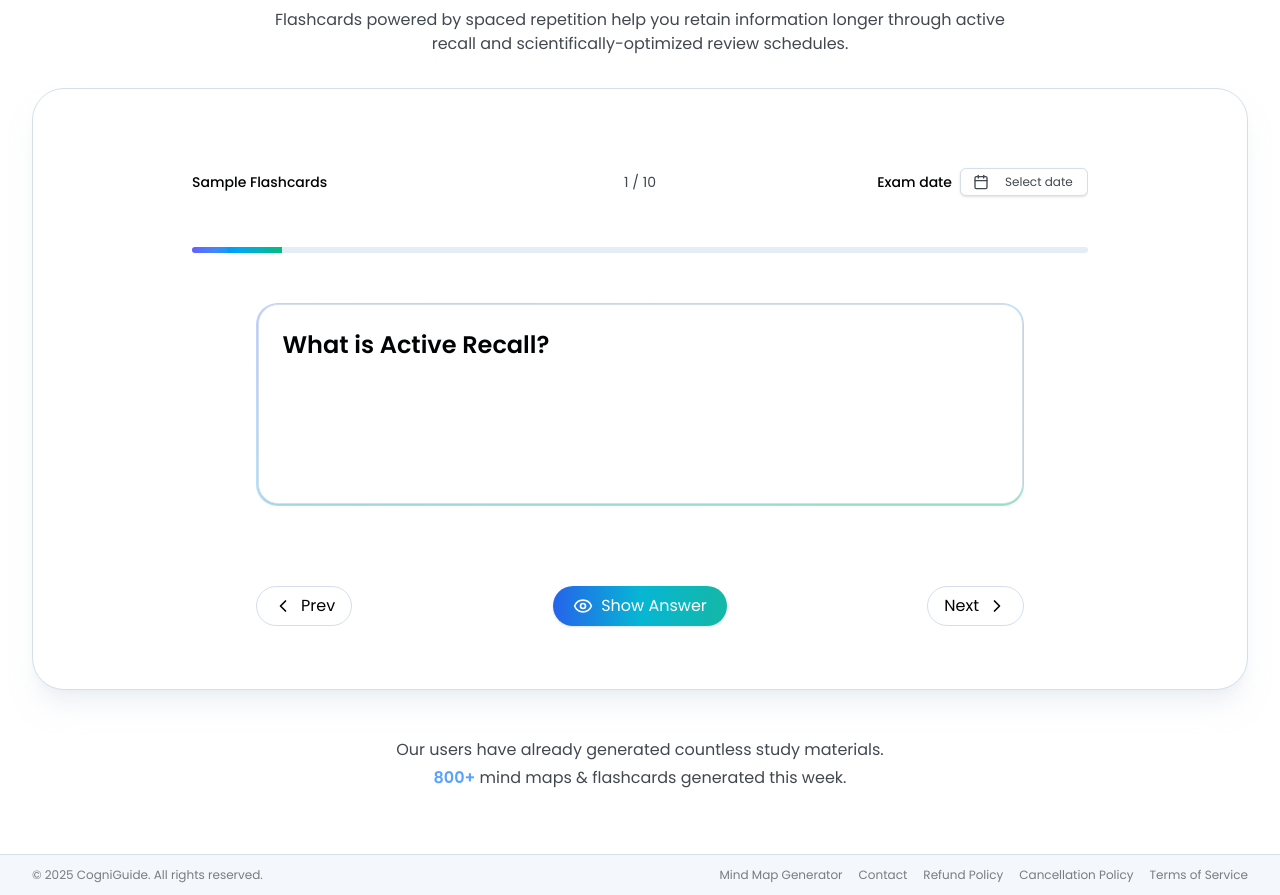
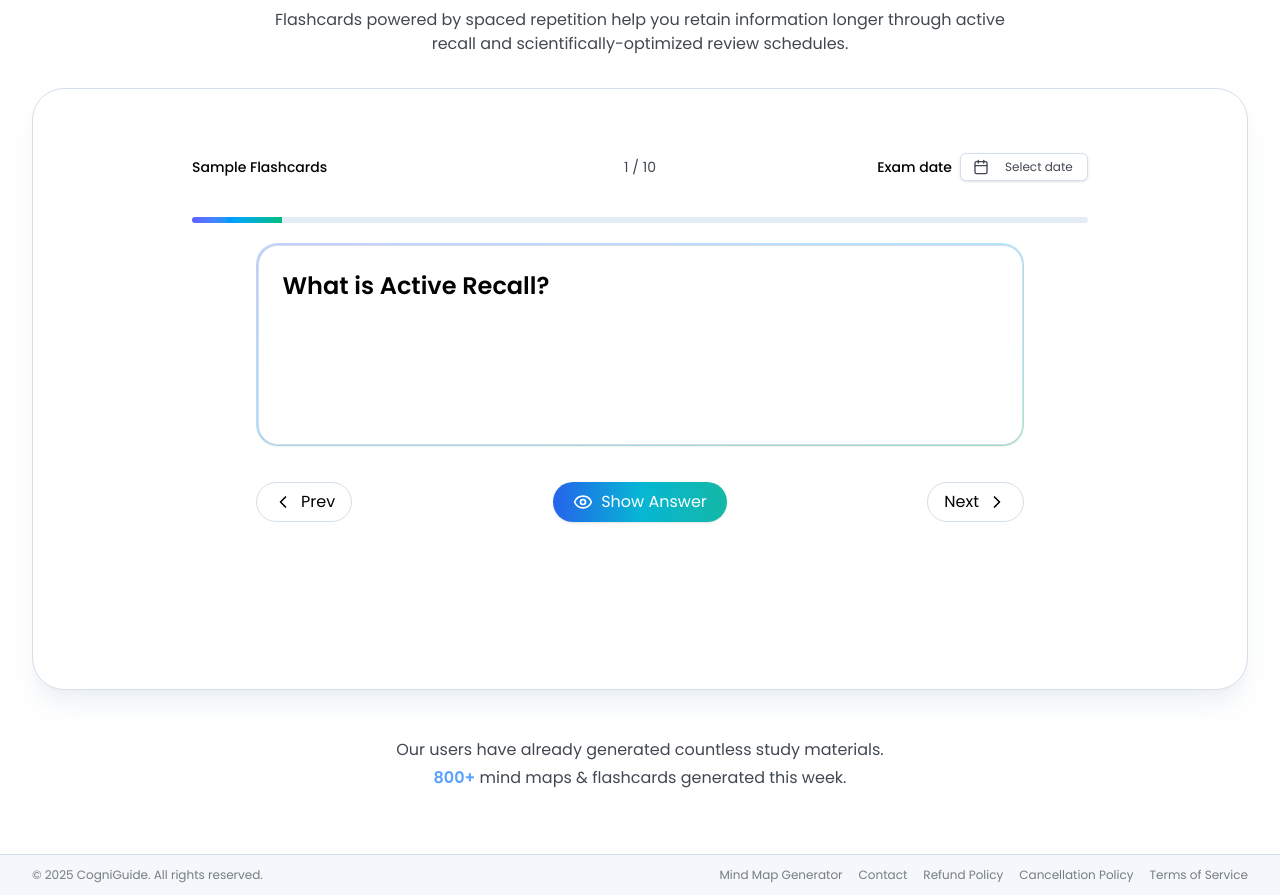
Before and after one commit to Led-adel-pilot/CogniGuide, a Next.js app: page / in a window 1280 px wide. Shown: the part 1636-2531 px from the top of the page. Built offline with nearby package versions, Linux system fonts and the light colour scheme; no server answers.

Commit message:
Try fix scroll on embedded card modal

```diff
--- a/components/FlashcardsModal.tsx
+++ b/components/FlashcardsModal.tsx
@@ -647,11 +647,13 @@ export default function FlashcardsModal({ open, title, cards, isGenerating = fal
       : 'You have finished this deck for now. For best results with spaced repetition, be sure to come back for future review sessions.';
 
     return (
-      <div className={`relative w-full h-full rounded-[1.5rem] flex flex-col overflow-hidden ${
-        isEmbedded
-          ? '!bg-transparent !border-0 !ring-0 !shadow-none'
-          : 'bg-background border border-border ring-1 ring-black/5 shadow-2xl'
-      }`}>
+      <div
+        className={`relative w-full rounded-[1.5rem] flex flex-col ${
+          isEmbedded
+            ? 'h-auto overflow-visible !bg-transparent !border-0 !ring-0 !shadow-none'
+            : 'h-full overflow-hidden bg-background border border-border ring-1 ring-black/5 shadow-2xl'
+        }`}
+      >
       {!isEmbedded && (
         <div className="absolute top-2 right-2 z-30 flex items-center gap-2">
           {onShare && (
@@ -668,8 +670,8 @@ export default function FlashcardsModal({ open, title, cards, isGenerating = fal
       )}
 
       <div
-        className={`w-full h-full grid grid-rows-[auto,1fr,auto] bg-background gap-y-3 pb-4 sm:pb-6 ${
-          !isEmbedded ? 'pt-14 sm:pt-4 md:pt-0' : 'pt-4 md:pt-0'
+        className={`w-full grid grid-rows-[auto,1fr,auto] bg-background gap-y-3 pb-4 sm:pb-6 ${
+          !isEmbedded ? 'h-full pt-14 sm:pt-4 md:pt-0' : 'h-auto pt-4 md:pt-0'
         }`}
       >
         <div className="w-full max-w-5xl mx-auto grid grid-cols-1 md:grid-cols-3 items-center gap-2 sm:gap-3 px-4 sm:px-6 md:px-0 mt-10">
@@ -876,7 +878,11 @@ export default function FlashcardsModal({ open, title, cards, isGenerating = fal
                       <div className="h-px bg-border mb-4" />
                       <div
                         ref={answerRef}
-                        className="max-h-[45vh] overflow-y-auto text-sm text-foreground flashcard-katex-content"
+                        className={`${
+                          isEmbedded
+                            ? 'max-h-none overflow-visible'
+                            : 'max-h-[45vh] overflow-y-auto'
+                        } text-sm text-foreground flashcard-katex-content`}
                       >
                         <ReactMarkdown remarkPlugins={[remarkGfm]} components={markdownComponents}>
                           {answerContent || ''}
```
